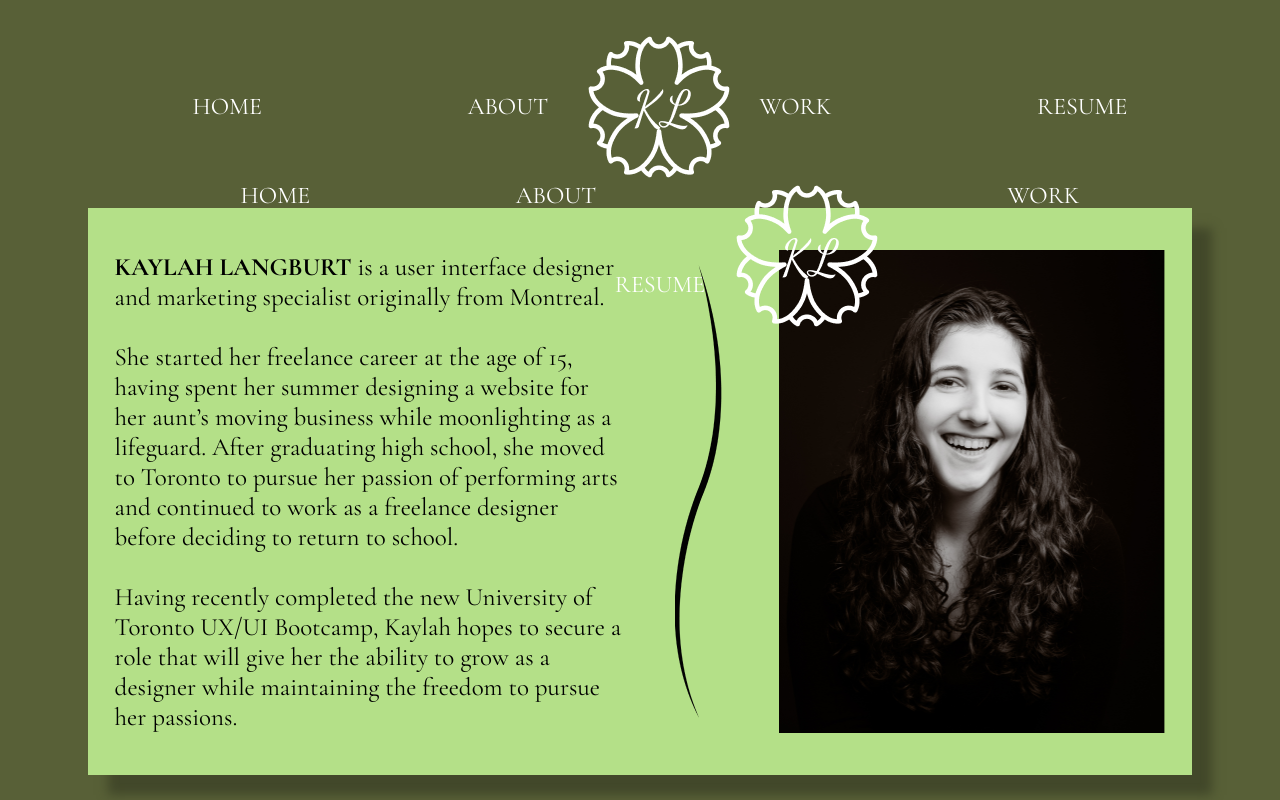
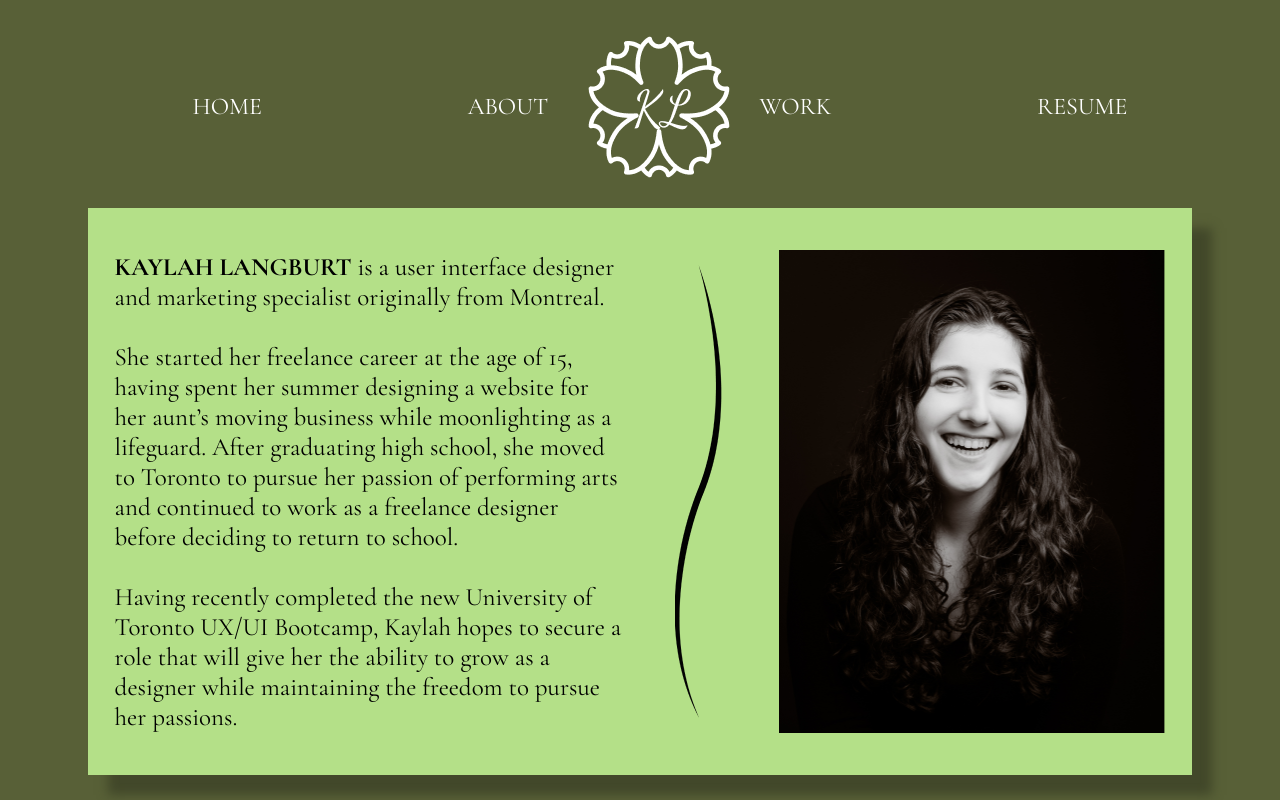
Before and after one commit to Kaylah-Langburt/UX_UI_HW_19, a plain HTML site: page index.html in a window 1280 px wide. Shown: the top 800 px of the page. Drawn offline with nearby package versions, Linux system fonts and the light colour scheme.

Commit message:
Fixing media query pt.2

```diff
--- a/CSS/style.css
+++ b/CSS/style.css
@@ -268,18 +268,3 @@ hr{
         }
 
 }
-
-/* Jonathan Edits */
-
-.flower {
-    position: relative;
-}
-
-.flower img {
-    position: absolute;
-    left: -70px;
-}
-
-header.navigation {
-    height: 200px;
-}
--- a/index.html
+++ b/index.html
@@ -19,11 +19,6 @@
                     <li class="inlineBlock flower"><img src="./Images/Logo.png"></li>
                     <a href=""><li class="inlineBlock pages">WORK</li></a>
                     <a href=""><li class="inlineBlock pages">RESUME</li></a>
-                    <li class="inlineBlock">HOME</li>
-                    <li class="inlineBlock">ABOUT</li>
-                    <li class="inlineBlock flower"><img src="./Images/Logo.png"></li>
-                    <li class="inlineBlock">WORK</li>
-                    <li class="inlineBlock">RESUME</li>
                 </ul>
             </nav>
         </div>
```
